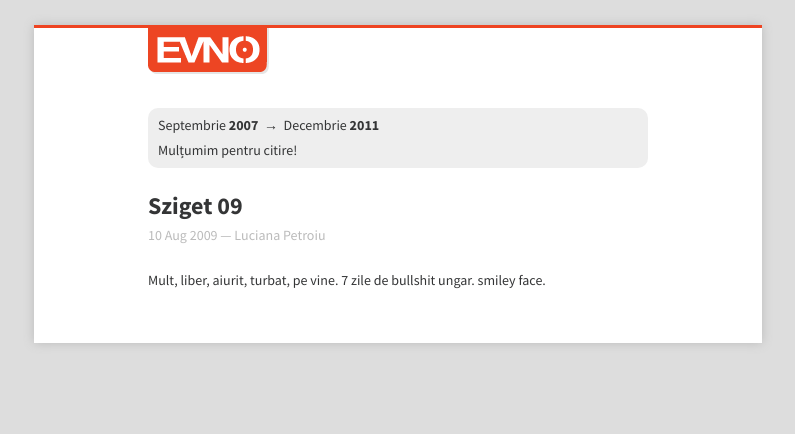
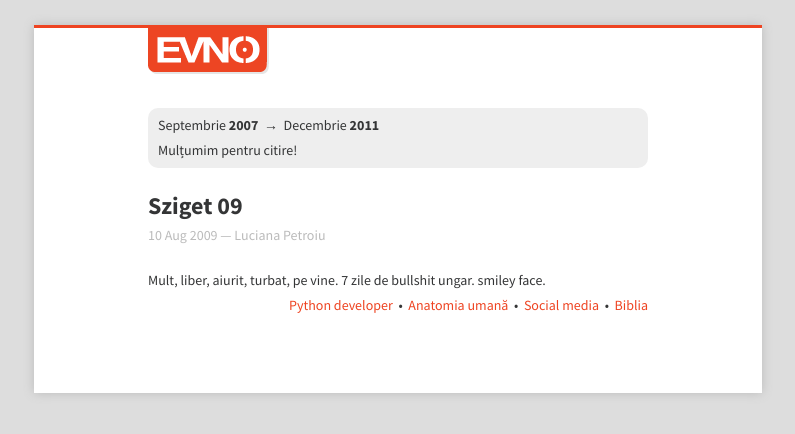
Before and after one commit to evno/evno.github.io, a Jekyll site: the page built from _posts/2009-08-10-sziget-09.textile, in a window 1280 px wide. Shown: the top 434 px of the page, without its empty margins (242-1037 px from the left). Built offline with Jekyll 4.4.1, drawn with Linux system fonts in a browser that asks for light colours.

Commit message:
Update post.html

```diff
--- a/_layouts/post.html
+++ b/_layouts/post.html
@@ -29,6 +29,15 @@
             {{ page.date | date_to_string }} &mdash; {{ page.author }}
         </p>
         {{ content }}
+        <p align="right">
+            <a href="http://lucianmarin.com/" title="Lucian Marin">Python developer</a>
+            &nbsp;&bull;&nbsp;
+            <a href="http://anatomics.github.io/" title="Corpul omenesc">Anatomia umană</a>
+            &nbsp;&bull;&nbsp;
+            <a href="http://subreply.com/" title="Rețea socială">Social media</a>
+            &nbsp;&bull;&nbsp;
+            <a href="http://verset.github.io/" title="Sfânta Scriptură">Biblia</a>
+        </p>
     </div>
 </div>
 
```
